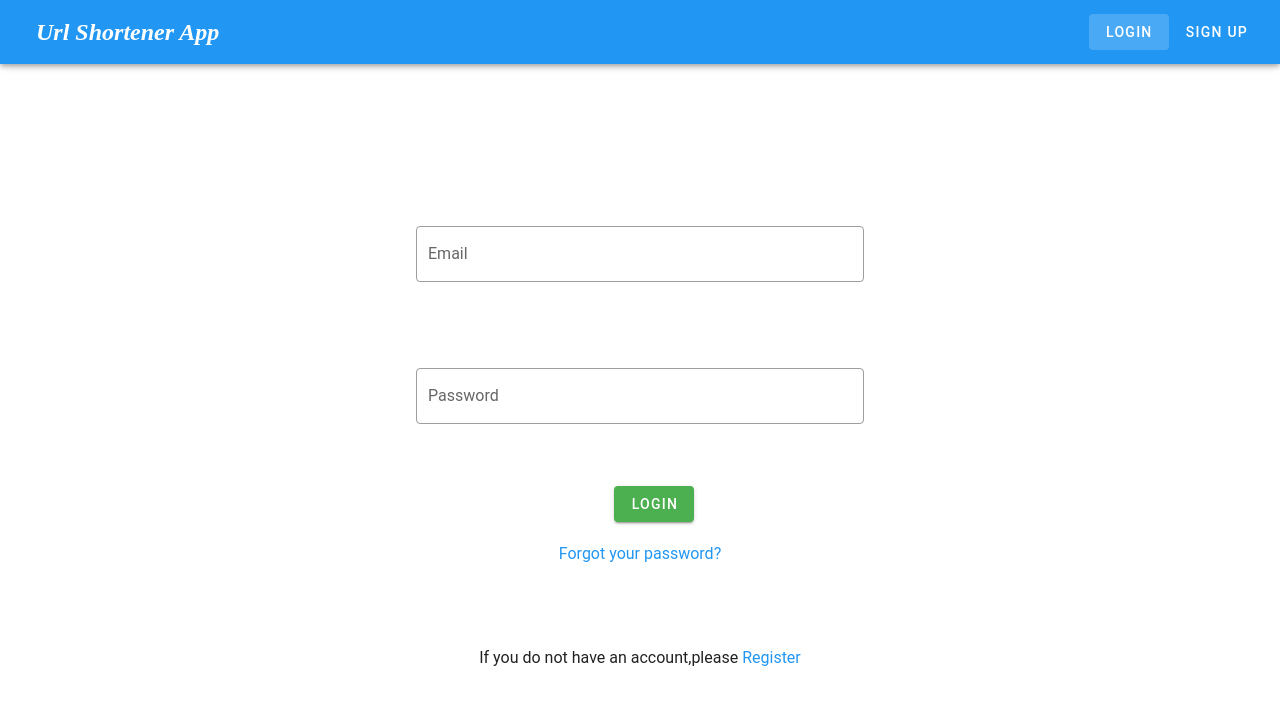
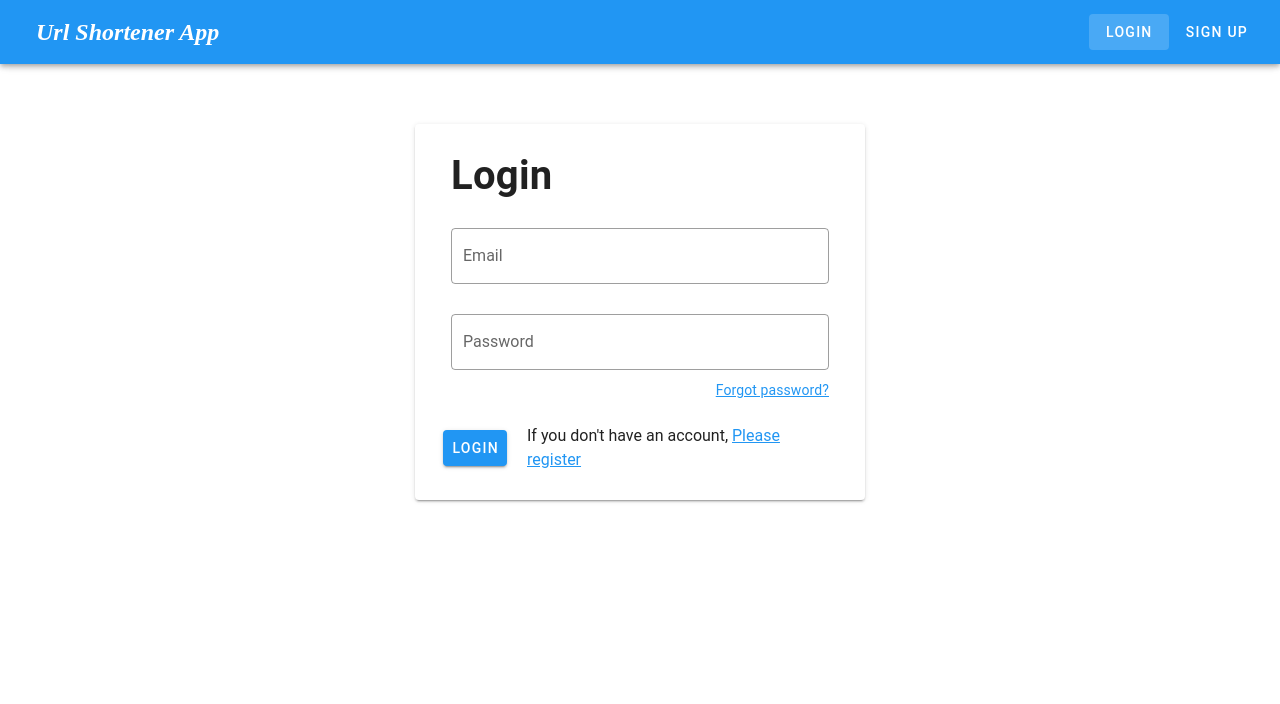
Before and after one commit to Nurlan-Bolayev/urlshortener, a Vue app: page /login in a window 1280 px wide. Shown: the top 704 px of the page. Built offline with nearby package versions, Linux system fonts and the light colour scheme; no server answers; a small style sheet from the web is missing.

Commit message:
Add some style

```diff
--- a/src/views/Home.vue
+++ b/src/views/Home.vue
@@ -15,7 +15,7 @@
       </v-form>
     </div>
     <div class="d-flex align-center justify-center flex-column" style="height: 100%">
-      <div class="mt-16" style="width: 50%">
+      <div class="mt-16 text-center" style="width: 50%">
         <v-data-table
             :headers="headers"
             :items="urls"
@@ -74,12 +74,12 @@ export default {
       user: null,
       hasUrls: false,
       headers: [
-        {text: 'ID', value: 'id'},
-        {text: 'Url', value: 'url'},
-        {text: 'Shortened Url', value: 'short_url'},
-        {text: 'Action', value: 'action'},
-        {text: 'Total clicks', value: 'click_count'},
-        {text: 'Last-click', value: 'last_click'},
+        {text: 'ID', value: 'id', align: 'center',},
+        {text: 'Url', value: 'url',align: 'center'},
+        {text: 'Shortened Url', value: 'short_url',align: 'center'},
+        {text: 'Action', value: 'action',align: 'center'},
+        {text: 'Total clicks', value: 'click_count',align: 'center'},
+        {text: 'Last-click', value: 'last_click',align: 'center'},
       ],
       errors: [],
       urls: [],
--- a/src/views/Login.vue
+++ b/src/views/Login.vue
@@ -1,31 +1,48 @@
 <template>
-  <div class="d-flex flex-column justify-center align-center" style="height: 100%">
-    <v-form style="width: 40%" @submit.prevent="login">
+  <div>
+    <v-form @submit.prevent="login" class="d-flex align-center justify-center pt-15">
+      <v-card class="pa-5" max-width="450">
+        <v-card-title>
+          <h1 class="mb-5">Login</h1>
+        </v-card-title>
+
+        <v-card-text>
           <v-text-field
-          class="ma-2 pa-6"
+              label="Email"
+              type="email"
+              name="email"
+              v-model="body.email"
               outlined
-          v-model="body.email"
-          label="Email"
               :error-messages="errors.email"
           />
+
           <v-text-field
-          class="ma-2 pa-6"
-          outlined
-          v-model="body.password"
-          :error-messages="errors.password"
               label="Password"
               type="password"
+              v-model="body.password"
+              outlined
+              messages=""
+              :error-messages="errors.password"
           />
 
-      <v-btn style="margin: auto 45%" color="green" type="submit" :loading="isLoading" dark>Login</v-btn>
+          <div class="d-flex" style="position: relative">
+            <v-spacer/>
+            <router-link to="/forgot/password" style="position: absolute; top: -21px; right: 0">
+              Forgot password?
+            </router-link>
+          </div>
+        </v-card-text>
 
+        <v-card-actions>
+          <v-btn color="primary" type="submit" :loading="isLoading">Login</v-btn>
+          <v-spacer/>
+          <div class="pl-5">
+            If you don't have an account,
+            <router-link to="/register">Please register</router-link>
+          </div>
+        </v-card-actions>
+      </v-card>
     </v-form>
-    <div class="mt-5 d-flex justify-center">
-      <router-link style="text-decoration: none" to="/forgot/password">Forgot your password?</router-link>
-    </div>
-    <div style="margin-top: 80px">If you do not have an account,please
-      <router-link style="text-decoration: none" to="/register">Register</router-link>
-    </div>
   </div>
 </template>
 
--- a/src/views/Register.vue
+++ b/src/views/Register.vue
@@ -1,60 +1,75 @@
 <template>
-  <div class="d-flex flex-column justify-center align-center" style="height: 100%">
-    <v-form style="width: 60%" @submit.prevent="register">
+  <div>
+    <v-form @submit.prevent="register" class="d-flex align-center justify-center pt-15">
+      <v-card class="pa-5" width="450">
+        <v-card-title>
+          <h1 class="mb-5">Sign up</h1>
+        </v-card-title>
+
+        <v-card-text>
           <v-text-field
-          class="ma-2 pa-6"
+              label="Name"
+              name="name"
+              type="name"
               v-model="body.name"
-          label="Name"
+              outlined
               :error-messages="errors.name"
           />
+
           <v-text-field
-          class="ma-2 pa-6"
+              label="Email"
               v-model="body.email"
-          label="Email"
+              outlined
               :error-messages="errors.email"
           />
+
           <v-text-field
-          class="ma-2 pa-6"
+              type="password"
+              label="Password"
               v-model="body.password"
+              outlined
               :error-messages="errors.password"
-          label="Password"
-          type="password"
           />
-
-      <v-btn style="margin: auto 45%" class="green" type="submit" :loading="isLoading">Register</v-btn>
-
+        </v-card-text>
+        <v-card-actions>
+          <v-btn color="primary" type="submit" :loading="isLoading">Register</v-btn>
+          <v-spacer/>
+          <div class="pl-5">
+            Have an account?
+            <router-link to="/login">Login here.</router-link>
+          </div>
+        </v-card-actions>
+      </v-card>
     </v-form>
   </div>
 </template>
 
 <script>
 import axios from '@/axios'
+
 export default {
-  data(){
+  data() {
     return {
-      body : {
-        name : '',
-        email : '',
-        password : ''
+      body: {
+        name: '',
+        email: '',
+        password: ''
       },
-      isLoading : false,
-      errors : {},
+      isLoading: false,
+      errors: {},
     }
   },
-  methods : {
-    async register(){
+  methods: {
+    async register() {
       try {
         this.isLoading = true;
-        const {data} = await axios.post('/api/register',this.body);
+        const {data} = await axios.post('/api/register', this.body);
         this.errors = {};
         this.$store.commit('setUser', data);
         this.$router.push('/verify/email/notice');
-        console.log(this.$store.state.user);
-      }catch (e){
+      } catch (e) {
         this.errors = e.response?.data?.errors || {};
-        console.log(this.errors);
-      }
-      finally {
+      } finally {
         this.isLoading = false;
       }
     }
```
Lines whose indentation alone changed are shown as unchanged.
